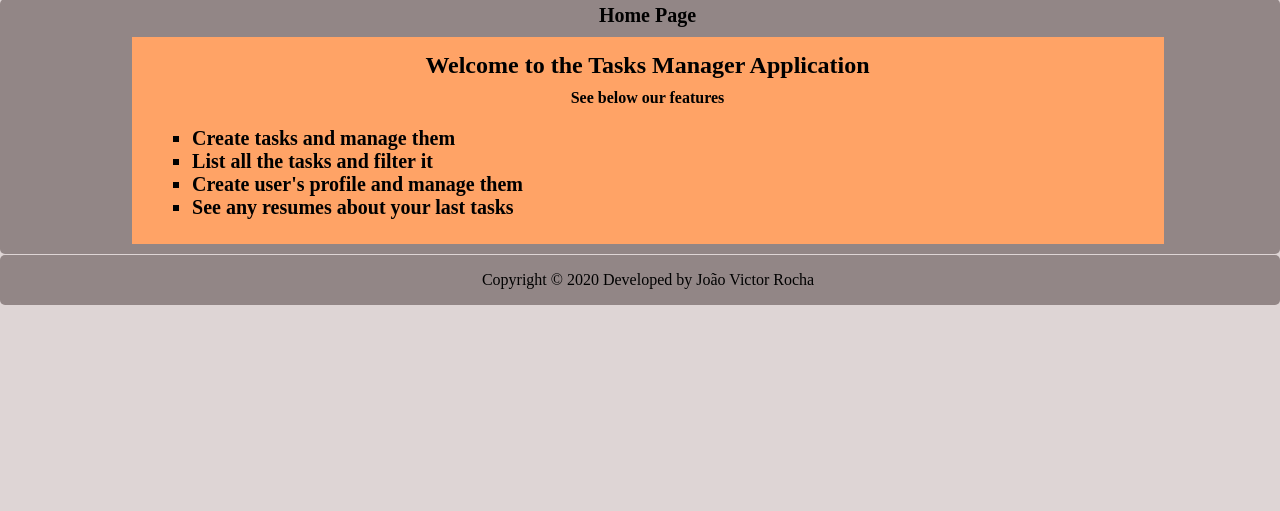
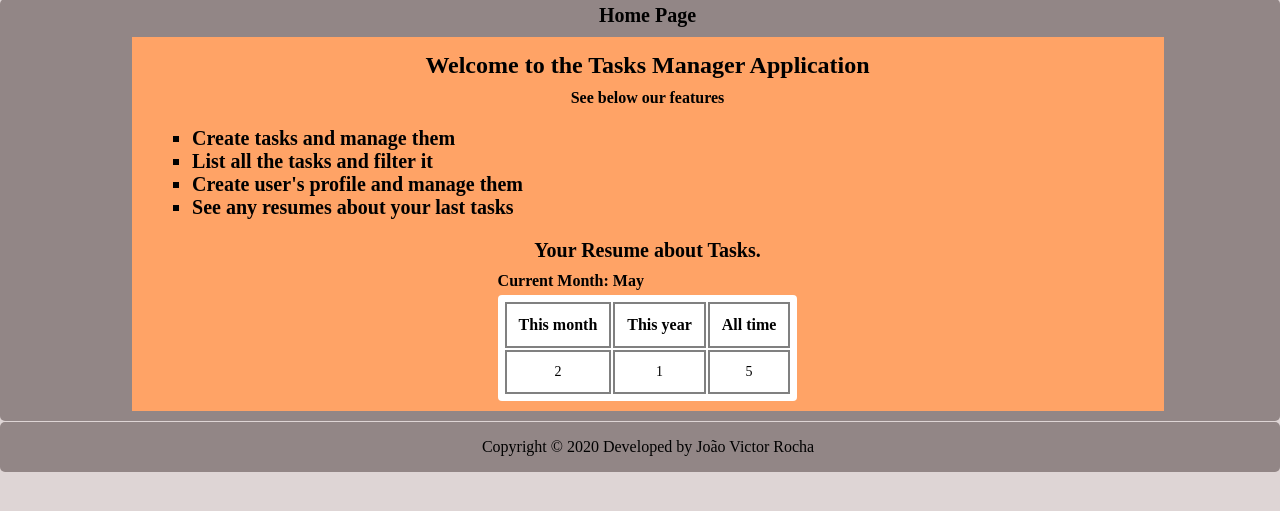
Before and after one commit to jvpereirarocha/tasks-app, a Flask app: page / in a window 1280 px wide. Shown: the part 102-613 px from the top of the page. Run offline with Flask 2, Linux system fonts and the light colour scheme; the visitor is signed in with stand-in values (Sample User, id 1); data comes from the database, SQL or seed files in the repository; data that the repository does not hold is empty; some web fonts are replaced.

Commit message:
Revert "Changing directory name"
This reverts commit 194cac3d21d003bc0cbc799d70e7814ca9dad218.

```diff
--- a/app/models.py
+++ b/jvictor/models.py
@@ -1,4 +1,4 @@
-from app import db
+from jvictor import db
 from werkzeug.security import generate_password_hash, check_password_hash
 import datetime
 import uuid
--- a/app/templates/index.html
+++ b/jvictor/templates/index.html
@@ -18,5 +18,25 @@
         <li class="list-features-item"> Create user's profile and manage them </li>
         <li class="list-features-item"> See any resumes about your last tasks </li>
     </ul>
+    <div class="resume">
+        <h4 class="title"> Your Resume about Tasks. </h4>
+        <h6 class="subtitle"> Current Month: {{ month }} </h6>
+        <table class="table">
+            <thead class="table-header">
+                <tr class="table-row">
+                    <th> This month </th>
+                    <th> This year </th>
+                    <th> All time </th>
+                </tr>
+            </thead>
+            <tbody class="table-body">
+                <tr class="table-row">
+                    <td> 2 </td>
+                    <td> 1 </td>
+                    <td> 5 </td>
+                </tr>
+            </tbody>
+        </table>
+    </div>
 </div>
 {% endblock %}
--- a/app/views.py
+++ b/jvictor/views.py
@@ -1,11 +1,12 @@
 from flask import (
-    Blueprint, render_template, request, flash, session, redirect,
+    Blueprint, render_template, request, abort, flash, session, redirect,
     url_for, g
 )
 import datetime
 from .extensions import db
 from .models import User, Task
 from .decorators import login_required
+from .utils import get_month_by_name
 from sqlalchemy import func
 
 bp = Blueprint('app', __name__)
@@ -14,7 +15,15 @@ bp = Blueprint('app', __name__)
 @bp.route('/', methods=['GET'])
 @login_required
 def index():
-    return render_template('index.html')
+    if request.method == 'GET':
+        current_user = session.get('user_id')
+        number_month = datetime.datetime.now().month
+        tasks_this_month = Task.query.filter_by(
+            date_task=datetime.datetime.now().month, user_id=current_user).all()
+        print(tasks_this_month)
+        month = get_month_by_name(number_month)
+        return render_template('index.html', month=month)
+    return abort(403)
 
 
 @bp.route('/tasks', methods=['GET'])
@@ -133,7 +142,7 @@ def edit_user(id):
         last_name = request.form['last_name']
         email = request.form['email']
         exists_this_email = User.query.filter_by(email=email).first()
-        if not exists_this_email or user.email == email:
+        if email != user.email and not exists_this_email:
             user.first_name = first_name
             user.last_name = last_name
             user.email = email
--- a/manage.py
+++ b/manage.py
@@ -1,4 +1,4 @@
-from app import create_app
+from jvictor import create_app
 
 app = create_app('Develop')
 
--- a/migrations/env.py
+++ b/migrations/env.py
@@ -7,7 +7,7 @@ from sqlalchemy import engine_from_config
 from sqlalchemy import pool
 from flask import current_app
 from alembic import context
-from app.models import User, Task
+from jvictor.models import User, Task
 
 # this is the Alembic Config object, which provides
 # access to the values within the .ini file in use.
```
Also changed, not shown: jvictor/__init__.py (renamed from app/__init__.py), jvictor/decorators.py (renamed from app/decorators.py), jvictor/extensions.py (renamed from app/extensions.py), jvictor/static/components.css (renamed from app/static/components.css), jvictor/static/main.css (renamed from app/static/main.css), jvictor/templates/auth/edit.html (renamed from app/templates/auth/edit.html), jvictor/templates/auth/login.html (renamed from app/templates/auth/login.html), jvictor/templates/auth/register.html (renamed from app/templates/auth/register.html), jvictor/templates/base.html (renamed from app/templates/base.html), jvictor/templates/tasks/create.html (renamed from app/templates/tasks/create.html), jvictor/templates/tasks/filter.html (renamed from app/templates/tasks/filter.html), jvictor/templates/tasks/list.html (renamed from app/templates/tasks/list.html), jvictor/utils.py (renamed from app/utils.py).
